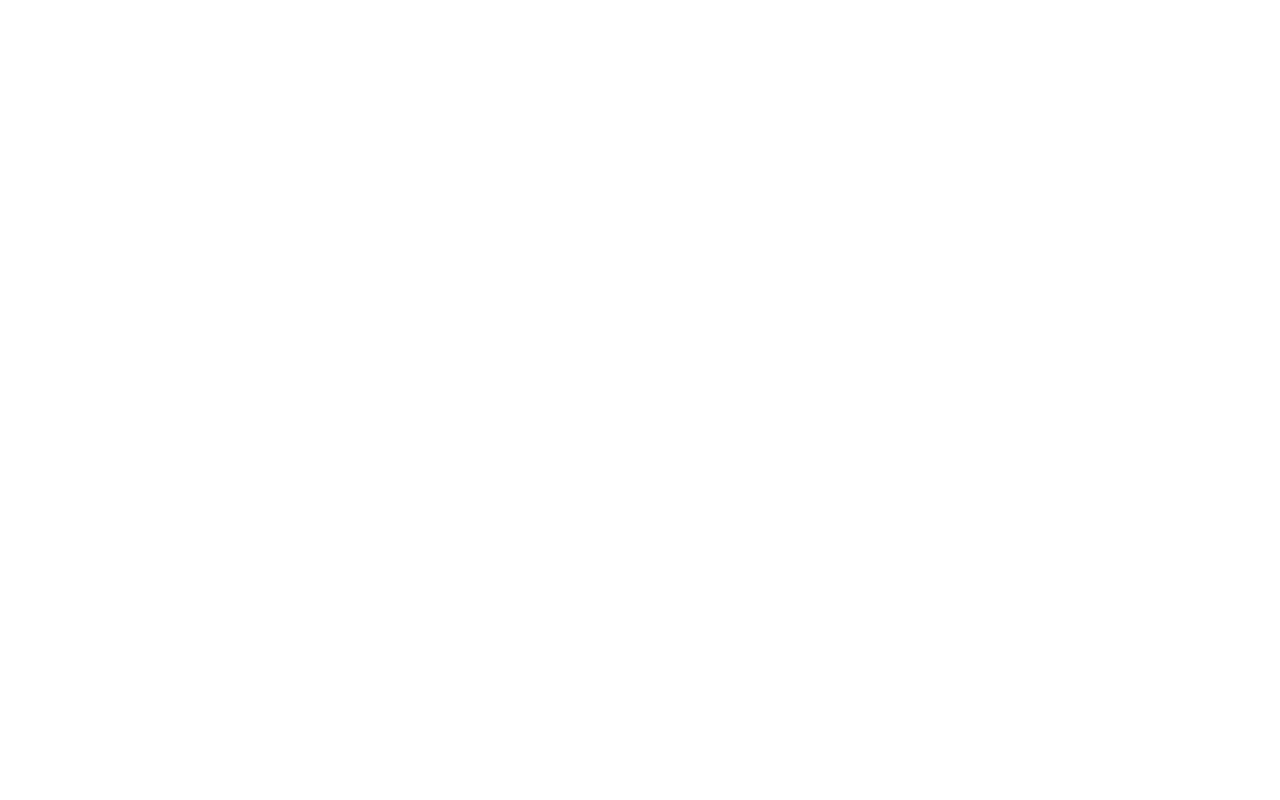
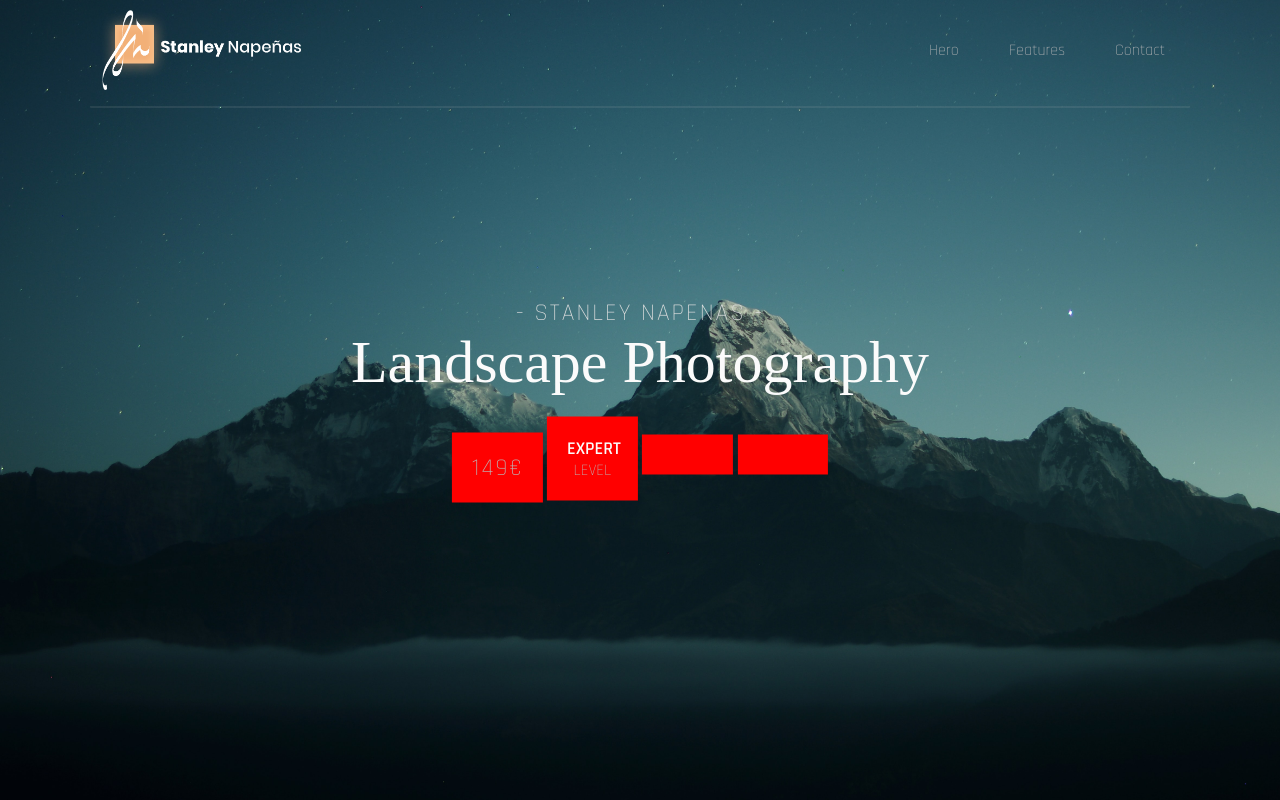
Before and after one commit to stanleynapenas/Travel-Photography, a plain HTML site: page index.html in a window 1280 px wide. Drawn offline with Linux system fonts and the light colour scheme; a web font is replaced by a local one.

Commit message:
Making the hero section

```diff
--- a/assets/css/main.css
+++ b/assets/css/main.css
@@ -0,0 +1,155 @@
+/* Macro class */
+
+* {
+  font-family: "Rajdhani", sans-serif;
+  font-weight: 300;
+  color: #bab9b9;
+  font-size: 16px;
+  padding: 0;
+  margin: 0;
+  box-sizing: border-box;
+}
+
+body {
+  background-color: #040a0f;
+}
+
+h1 {
+  font-family: "Jomolhari", serif;
+  font-size: 60px;
+  color: #fbfbfb;
+}
+
+h2 {
+    font-family: "Rajdhani", sans-serif;
+    letter-spacing: 2px;
+  font-size: 24px;
+  color: #bab9b9;
+  letter-spacing: 2px;
+  text-transform: uppercase;
+}
+
+h2 {
+    font-family: "Rajdhani", sans-serif;
+    letter-spacing: 2px;
+  font-size: 24px;
+  color: #bab9b9;
+  letter-spacing: 2px;
+  text-transform: uppercase;
+}
+
+.lighter{
+    color: #e0e0e0;
+}
+
+h3 {
+    font-family: "Jomolhari", serif;
+  font-size: 24px;
+  color: #fbfbfb;
+}
+
+
+h4 {
+  font-family: "Rajdhani", sans-serif;
+    font-size: 18px;
+  text-transform: uppercase;
+  letter-spacing: 2px;
+  color: #bab9b9;
+}
+
+.bolder{
+    font-weight: 600;
+    color: #fbfbfb;
+    letter-spacing: normal;
+}
+
+
+button {
+  padding: 10px 20px;
+  border-radius: 4px;
+  background-color: #f59950;
+  font-family: "Rajdhani", sans-serif;
+  font-weight: 300;
+  font-size: 16px;
+  color: #fbfbfb;
+  border: transparent;
+  cursor: pointer;
+  transition: ease-in-out 310ms;
+}
+
+button:hover {
+  transform: scale(0.9);
+}
+
+/* --------------- */
+
+/* My components */
+.mycontain {
+  max-width: 1100px;
+  margin: auto;
+}
+
+/* Nav Bar */
+
+.navbar {
+  margin-bottom: 50px;
+  border-bottom: 2px solid #bab9b91e;
+  border-radius: 1px;
+}
+
+.logo {
+  height: 100px;
+  padding: 10px;
+}
+
+.nav-link {
+  display: inline;
+  padding: 25px;
+  margin-top: 15px;
+  text-decoration: none;
+  color: #bab9b9;
+}
+
+.nav-link:hover {
+  color: #fbfbfb;
+}
+
+.floating {
+  float: right;
+}
+
+/* End Nav Bar */
+
+/* ---------------- */
+
+/* Micro Class */
+
+.hero-section {
+  height: 100vh;
+  background-image: url(../img/hero-travel.jpg);
+  background-position: center;
+  background-size: cover;
+}
+
+.center {
+  position: absolute;
+  top: 50%;
+  left: 50%;
+  transform: translate(-50%, -50%);
+  text-align: center;
+}
+
+.including-wrapper{
+    margin-top: 20px;
+    padding-left: 100px;
+    padding-right: 100px;
+}
+
+.including {
+    display: inline-block;
+  width: 24%;
+    padding: 20px;
+height: 100%;
+
+  background-color: red;
+}
--- a/index.html
+++ b/index.html
@@ -1,13 +1,72 @@
 <!DOCTYPE html>
 <html lang="en">
-<head>
-    <meta charset="UTF-8">
-    <meta name="viewport" content="width=device-width, initial-scale=1.0">
-    <meta http-equiv="X-UA-Compatible" content="ie=edge">
+  <head>
+    <meta charset="UTF-8" />
+    <meta name="viewport" content="width=device-width, initial-scale=1.0" />
+    <meta http-equiv="X-UA-Compatible" content="ie=edge" />
     <title>Travel Photography</title>
-    <link rel="stylesheet" href="assets/css/main.css">
-</head>
-<body>
+    <link rel="stylesheet" href="assets/css/main.css" />
+    <link
+      href="https://fonts.googleapis.com/css?family=Jomolhari|Rajdhani:300,400,500,600,700&display=swap"
+      rel="stylesheet"
+    />
+  </head>
+  <body>
+    <!-- Hero section -->
 
-</body>
+    <header class="hero-section">
+      <!-- Nav Bar -->
+      <div>
+        <div class="mycontain navbar">
+          <a href="https://www.stanleynapenas.com/">
+            <img
+              class="logo"
+              src="/assets/img/Stanley white Logo.png"
+              alt="StanleyNapenas.com Logo"
+            />
+          </a>
+          <a href="" class="nav-link floating">
+            Contact
+          </a>
+          <a href="" class="nav-link floating">
+            Features
+          </a>
+          <a href="" class="nav-link floating">
+            Hero
+          </a>
+        </div>
+      </div>
+
+      <!-- End Nav Bar -->
+
+      <!-- Hero unique value proposition -->
+      <div class="mycontain center">
+        <h2 class="lighter">- Stanley Napenas -</h2>
+        <h1>Landscape Photography</h1>
+        <div class="including-wrapper">
+          <div class="including">
+            <h2>149€</h2>
+          </div>
+          <div class="including">
+            <h4 class="bolder">expert</h4>
+            <p>LEVEL</p>
+          </div>
+          <div class="including"></div>
+          <div class="including"></div>
+        </div>
+      </div>
+    </header>
+
+    <!-- Get the new skills -->
+    <section></section>
+    <!-- Our editors choices -->
+
+    <!-- Get more with practise -->
+
+    <!-- Check their experience -->
+
+    <!-- Take classes and get inspired -->
+
+    <!-- footer -->
+  </body>
 </html>
```
Also changed, not shown: assets/img/Stanley white Logo.png (added), assets/img/architecture.jpg (added), assets/img/field-trees.jpg (added), assets/img/hero-travel.jpg (added), assets/img/lake-boat.jpg (added), assets/img/landscape.jpg (added), assets/img/silouhette.jpg (added), 8 other files.
